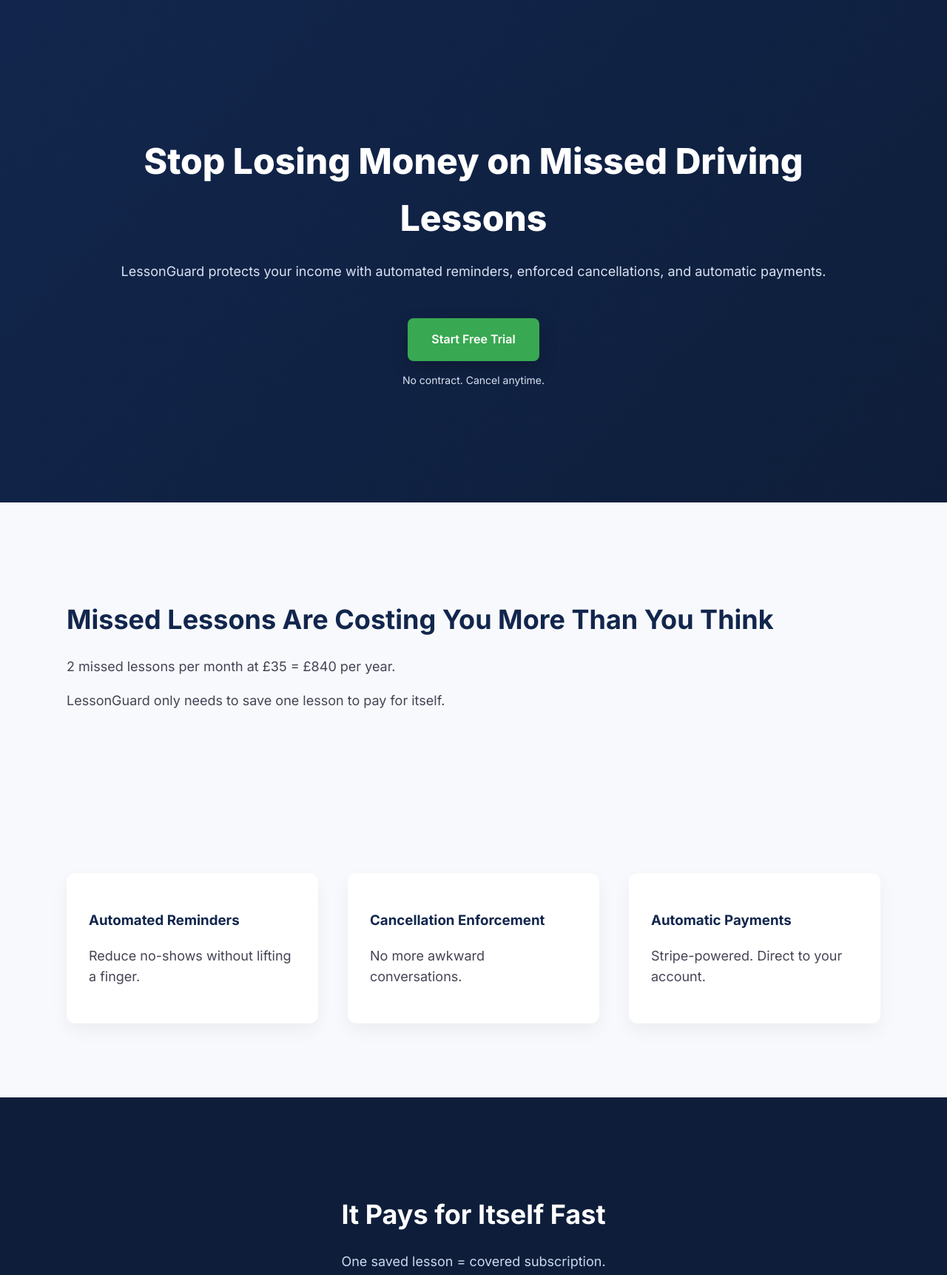
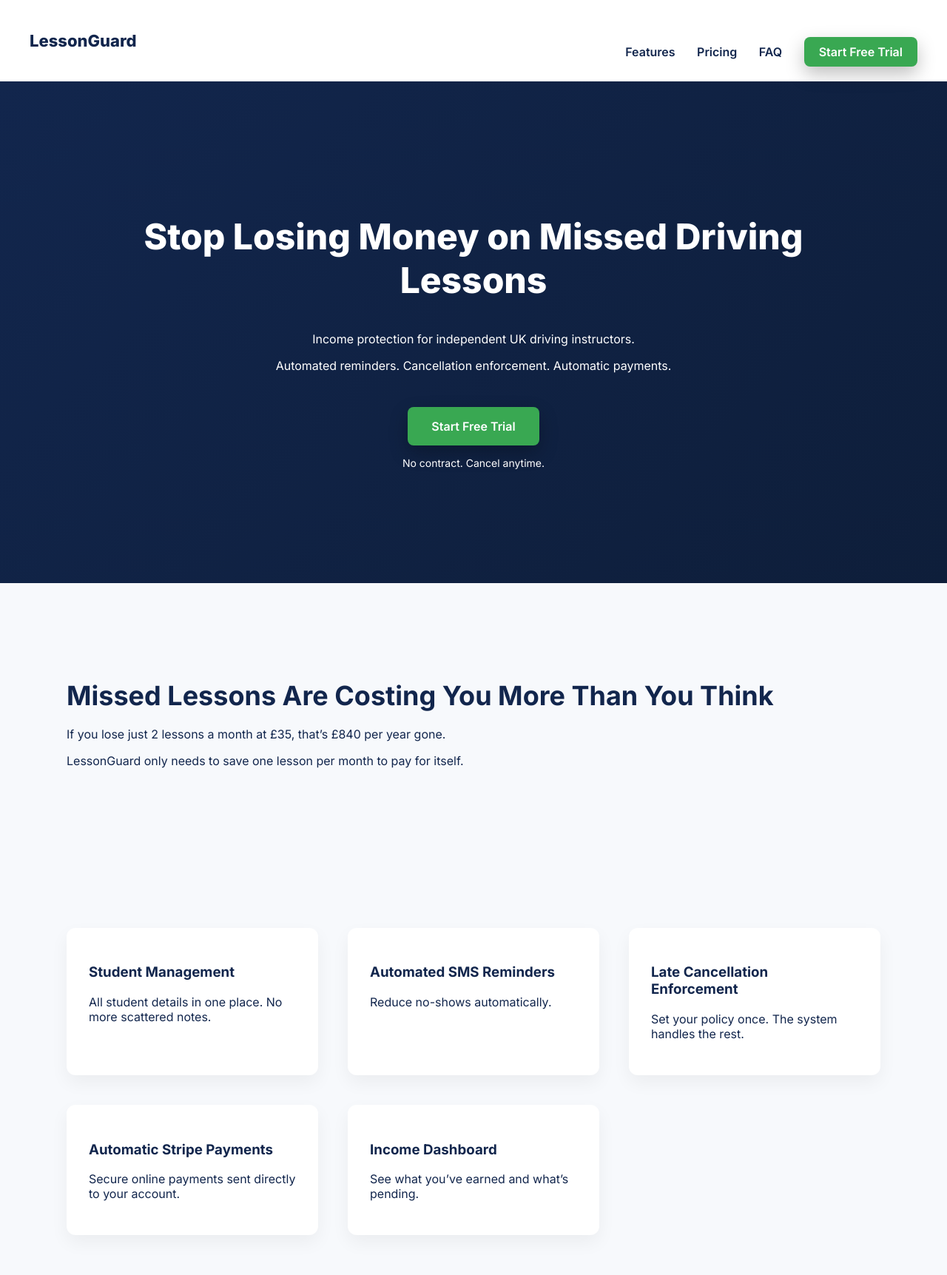
Before and after one commit to SaaSEntre1111/lessonguard-website, a plain HTML site: page index.html in a window 1280 px wide. Shown: the top 1723 px of the page at 74% size. Drawn offline with Linux system fonts and the light colour scheme.

Commit message:
index.html

```diff
--- a/index.html
+++ b/index.html
@@ -5,137 +5,143 @@
 <meta name="viewport" content="width=device-width, initial-scale=1.0">
 <title>LessonGuard – Income Protection for Driving Instructors</title>
 <link href="https://fonts.googleapis.com/css2?family=Inter:wght@400;600;700;800&display=swap" rel="stylesheet">
+
 <style>
-
 :root {
-  --navy: #12264D;
-  --navy-dark: #0E1E3A;
-  --green: #39A852;
-  --light: #F7F9FC;
+  --navy:#12264D;
+  --navy-dark:#0E1E3A;
+  --green:#39A852;
+  --light:#F7F9FC;
 }
 
 body {
-  margin: 0;
-  font-family: 'Inter', sans-serif;
-  background: var(--light);
-  color: var(--navy);
-  line-height: 1.6;
+  margin:0;
+  font-family:'Inter',sans-serif;
+  background:var(--light);
+  color:var(--navy);
+}
+
+header {
+  background:white;
+  padding:20px 40px;
+  display:flex;
+  justify-content:space-between;
+  align-items:center;
+  box-shadow:0 2px 10px rgba(0,0,0,0.05);
+}
+
+.logo {
+  font-weight:800;
+  font-size:22px;
+}
+
+nav a {
+  margin-left:25px;
+  text-decoration:none;
+  color:var(--navy);
+  font-weight:600;
 }
 
 section {
-  padding: 100px 20px;
+  padding:100px 20px;
 }
 
 .container {
-  max-width: 1100px;
-  margin: auto;
+  max-width:1100px;
+  margin:auto;
 }
 
-h1 {
-  font-size: 48px;
-  font-weight: 800;
-  margin-bottom: 20px;
-}
-
-h2 {
-  font-size: 36px;
-  font-weight: 700;
-  margin-bottom: 20px;
-}
-
-p {
-  font-size: 18px;
-  color: #445;
-}
+h1 { font-size:48px; font-weight:800; }
+h2 { font-size:36px; font-weight:700; margin-bottom:20px; }
 
 .hero {
-  background: linear-gradient(135deg, var(--navy), var(--navy-dark));
-  color: white;
-  text-align: center;
-  padding: 140px 20px;
-}
-
-.hero p {
-  color: #d8e2f2;
+  background:linear-gradient(135deg,var(--navy),var(--navy-dark));
+  color:white;
+  text-align:center;
+  padding:140px 20px;
 }
 
 .button {
-  display: inline-block;
-  padding: 16px 32px;
-  background: var(--green);
-  color: white;
-  text-decoration: none;
-  border-radius: 8px;
-  font-weight: 600;
-  margin-top: 30px;
-  box-shadow: 0 10px 25px rgba(0,0,0,0.2);
-  transition: all 0.2s ease;
+  display:inline-block;
+  padding:16px 32px;
+  background:var(--green);
+  color:white;
+  border-radius:8px;
+  text-decoration:none;
+  font-weight:600;
+  margin-top:30px;
+  box-shadow:0 10px 25px rgba(0,0,0,0.25);
+  transition:0.2s;
 }
 
 .button:hover {
-  transform: translateY(-2px);
-  box-shadow: 0 15px 30px rgba(0,0,0,0.25);
+  transform:translateY(-2px);
 }
 
 .grid {
-  display: grid;
-  gap: 40px;
+  display:grid;
+  gap:40px;
 }
 
 .grid-3 {
-  grid-template-columns: repeat(auto-fit, minmax(250px, 1fr));
+  grid-template-columns:repeat(auto-fit,minmax(250px,1fr));
 }
 
 .card {
-  background: white;
-  padding: 30px;
-  border-radius: 12px;
-  box-shadow: 0 10px 25px rgba(0,0,0,0.05);
+  background:white;
+  padding:30px;
+  border-radius:12px;
+  box-shadow:0 10px 25px rgba(0,0,0,0.05);
 }
 
-.dark-section {
-  background: var(--navy-dark);
-  color: white;
-  text-align: center;
-}
-
-.dark-section p {
-  color: #cdd8f0;
+.dark {
+  background:var(--navy-dark);
+  color:white;
+  text-align:center;
 }
 
 .pricing-box {
-  background: white;
-  padding: 40px;
-  border-radius: 12px;
-  box-shadow: 0 15px 40px rgba(0,0,0,0.08);
-  text-align: center;
+  background:white;
+  padding:40px;
+  border-radius:12px;
+  box-shadow:0 15px 40px rgba(0,0,0,0.08);
+  text-align:center;
+}
+
+.trust-strip {
+  background:white;
+  padding:40px 20px;
+  text-align:center;
+  border-top:1px solid #eee;
+  border-bottom:1px solid #eee;
 }
 
 .footer {
-  background: var(--navy);
-  color: white;
-  text-align: center;
-  padding: 60px 20px;
-}
-
-.badges img {
-  height: 50px;
-  margin: 10px;
-}
-
-@media(max-width:768px){
-  h1 { font-size: 36px; }
-  h2 { font-size: 28px; }
+  background:var(--navy);
+  color:white;
+  text-align:center;
+  padding:60px 20px;
 }
 
 </style>
 </head>
 <body>
 
+<header>
+  <div class="logo">LessonGuard</div>
+  <nav>
+    <a href="#features">Features</a>
+    <a href="#pricing">Pricing</a>
+    <a href="#faq">FAQ</a>
+    <a href="#" class="button" style="padding:10px 20px;">Start Free Trial</a>
+  </nav>
+</header>
+
 <section class="hero">
   <div class="container">
     <h1>Stop Losing Money on Missed Driving Lessons</h1>
-    <p>LessonGuard protects your income with automated reminders, enforced cancellations, and automatic payments.</p>
+    <p>Income protection for independent UK driving instructors.</p>
+    <p>Automated reminders. Cancellation enforcement. Automatic payments.</p>
     <a href="#" class="button">Start Free Trial</a>
     <p style="margin-top:15px;font-size:14px;">No contract. Cancel anytime.</p>
   </div>
@@ -144,37 +150,46 @@
 <section>
   <div class="container">
     <h2>Missed Lessons Are Costing You More Than You Think</h2>
-    <p>2 missed lessons per month at £35 = £840 per year.</p>
-    <p>LessonGuard only needs to save one lesson to pay for itself.</p>
+    <p>If you lose just 2 lessons a month at £35, that’s £840 per year gone.</p>
+    <p>LessonGuard only needs to save one lesson per month to pay for itself.</p>
   </div>
 </section>
 
-<section>
+<section id="features">
   <div class="container grid grid-3">
     <div class="card">
-      <h3>Automated Reminders</h3>
-      <p>Reduce no-shows without lifting a finger.</p>
+      <h3>Student Management</h3>
+      <p>All student details in one place. No more scattered notes.</p>
     </div>
     <div class="card">
-      <h3>Cancellation Enforcement</h3>
-      <p>No more awkward conversations.</p>
+      <h3>Automated SMS Reminders</h3>
+      <p>Reduce no-shows automatically.</p>
     </div>
     <div class="card">
-      <h3>Automatic Payments</h3>
-      <p>Stripe-powered. Direct to your account.</p>
+      <h3>Late Cancellation Enforcement</h3>
+      <p>Set your policy once. The system handles the rest.</p>
+    </div>
+    <div class="card">
+      <h3>Automatic Stripe Payments</h3>
+      <p>Secure online payments sent directly to your account.</p>
+    </div>
+    <div class="card">
+      <h3>Income Dashboard</h3>
+      <p>See what you’ve earned and what’s pending.</p>
     </div>
   </div>
 </section>
 
-<section class="dark-section">
+<section class="dark">
   <div class="container">
-    <h2>It Pays for Itself Fast</h2>
-    <p>One saved lesson = covered subscription.</p>
+    <h2>Run Your Business Professionally</h2>
+    <p>No awkward payment chasing.</p>
+    <p>No lost income from empty slots.</p>
     <a href="#" class="button">Protect My Income</a>
   </div>
 </section>
 
-<section>
+<section id="pricing">
   <div class="container">
     <h2>Simple Pricing</h2>
     <div class="grid grid-3">
@@ -189,14 +204,22 @@
         <p>2 months free</p>
       </div>
     </div>
+    <div style="text-align:center;">
+      <a href="#" class="button">Start Free Trial</a>
+    </div>
   </div>
 </section>
 
-<section>
-  <div class="container badges" style="text-align:center;">
-    <h2>Available on</h2>
-    <img src="https://upload.wikimedia.org/wikipedia/commons/7/78/Google_Play_Store_badge_EN.svg">
-    <img src="https://developer.apple.com/assets/elements/badges/download-on-the-app-store.svg">
+<section class="trust-strip">
+  <p>Secure payments powered by Stripe • UK GDPR compliant • Built for UK driving instructors</p>
+</section>
+
+<section id="faq">
+  <div class="container">
+    <h2>FAQ</h2>
+    <p><strong>Is this difficult to use?</strong><br>No. If you can use WhatsApp, you can use LessonGuard.</p>
+    <p><strong>Can I cancel anytime?</strong><br>Yes. No contracts.</p>
+    <p><strong>Is Stripe secure?</strong><br>Yes. Stripe handles millions of payments every day.</p>
   </div>
 </section>
 
```
